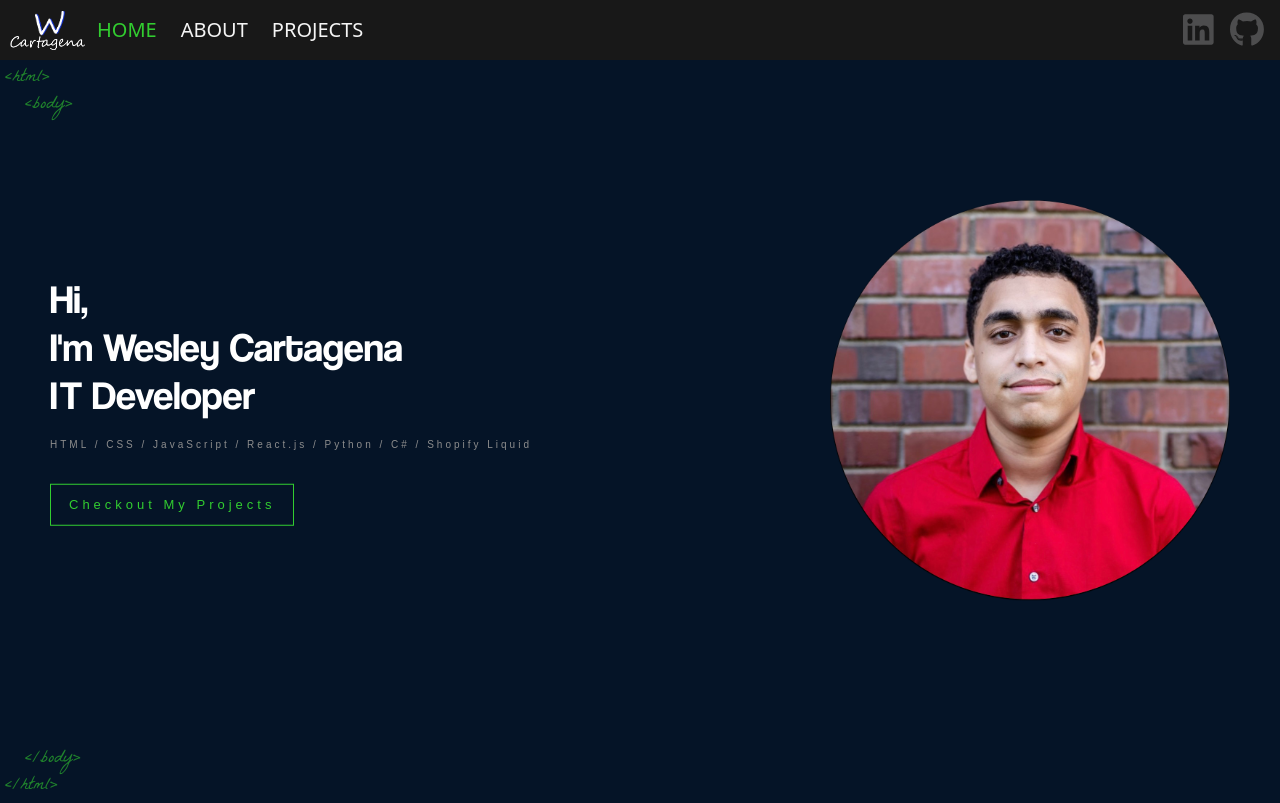
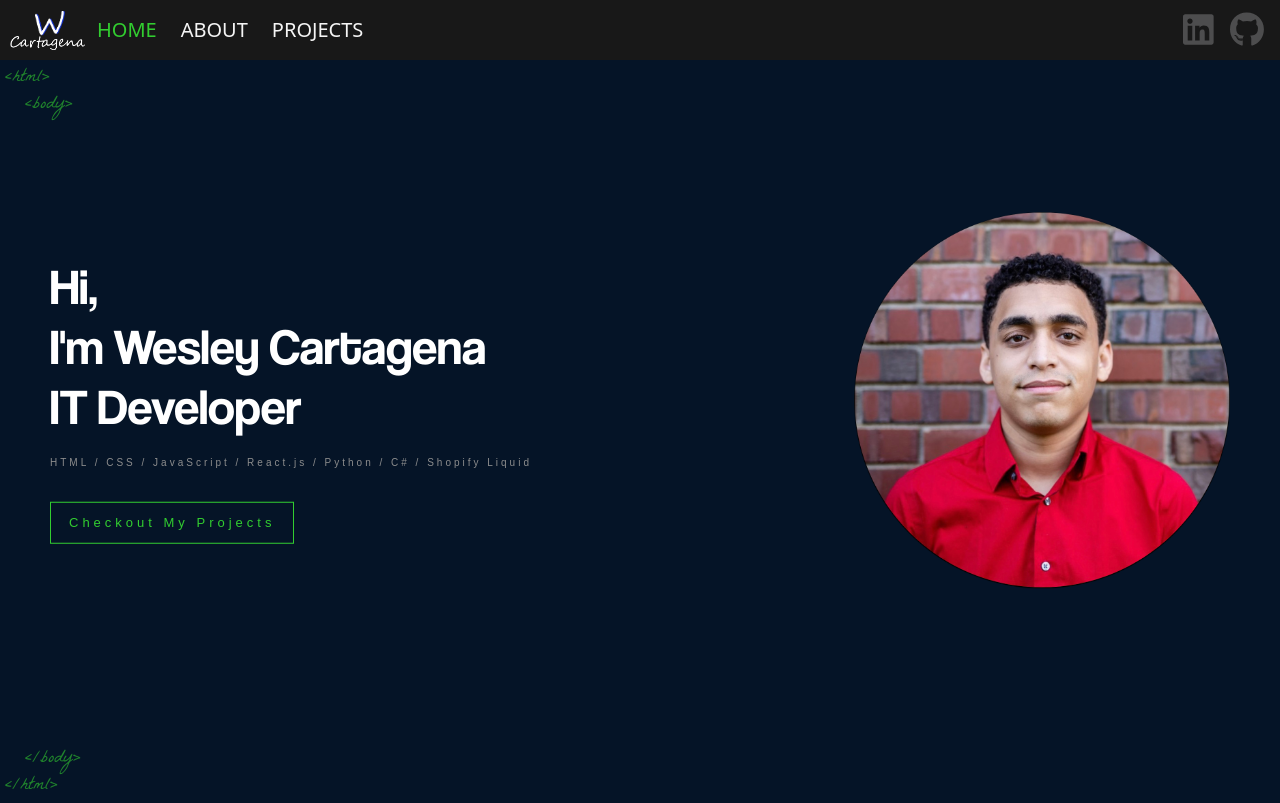
Before and after one commit to WesleyCartagena/WesleyCartagena.github.io, a React (Create React App) app: page / in a window 1280 px wide. Built offline with nearby package versions, Linux system fonts and the light colour scheme.

Commit message:
Updated css in homepage

```diff
--- a/src/components/Home/index.js
+++ b/src/components/Home/index.js
@@ -36,7 +36,7 @@ const Home = () => {
                     <div>
                         <img className="" src={profile} id="profilePic" alt="profile" />
                     </div>
-                    <div className="" id="text">
+                    <div className="text-zone" id="text">
                         <h1>
                             <span className={letterClass}>Hi,</span>
                             <br />
--- a/src/components/Home/index.scss
+++ b/src/components/Home/index.scss
@@ -70,11 +70,14 @@
   /* Extra large devices (large laptops and desktops, 1200px and up) */
   @media only screen and (min-width: 1200px) {
     #profilePic{
-      max-width: 400px;
+      max-width: 376px;
       margin-right: 50px;
     }
     #text{
       margin-left: 50px;
+    }
+    h1{
+      font-size: 50px;
     }
   }
 }
```
